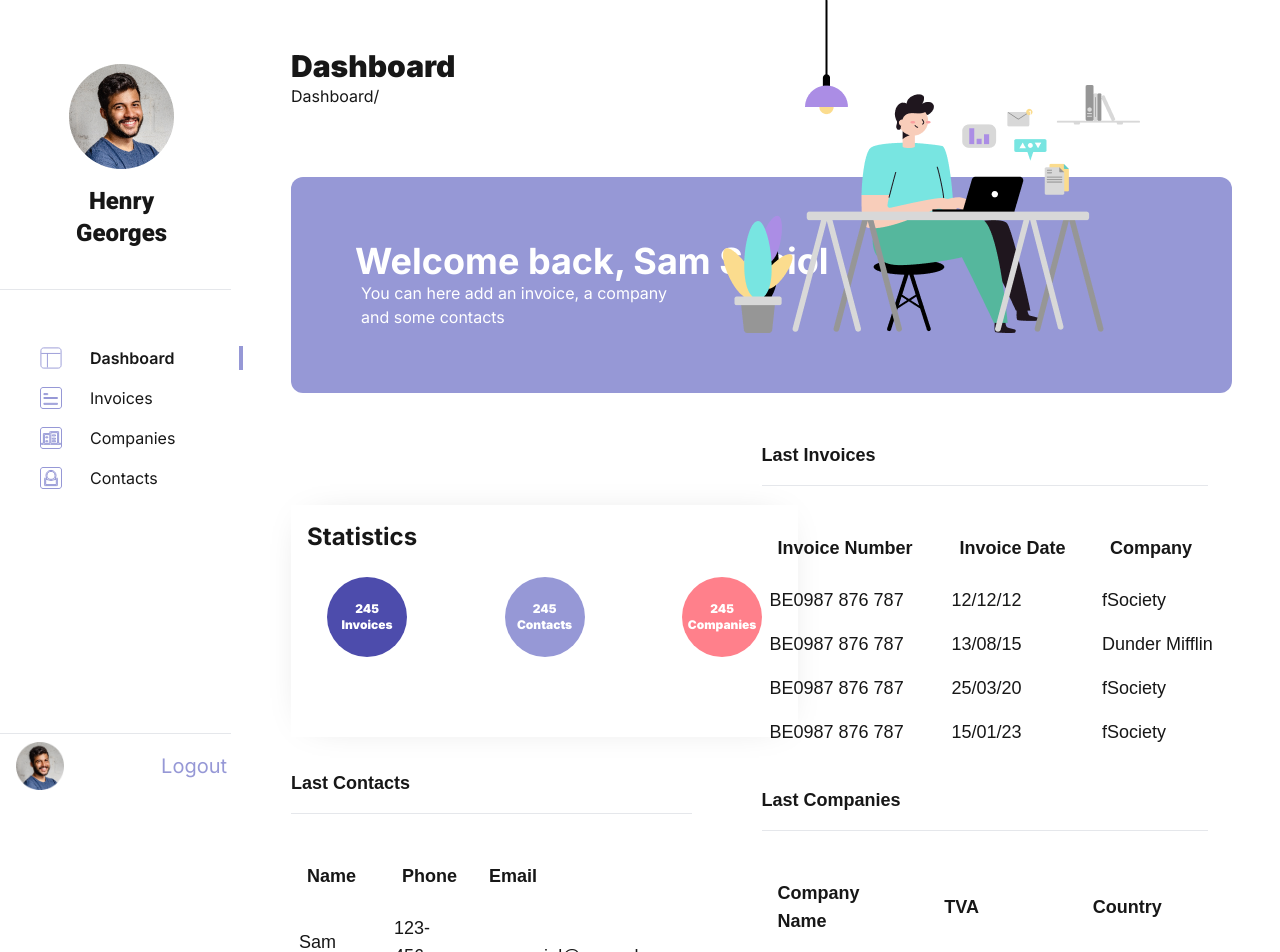
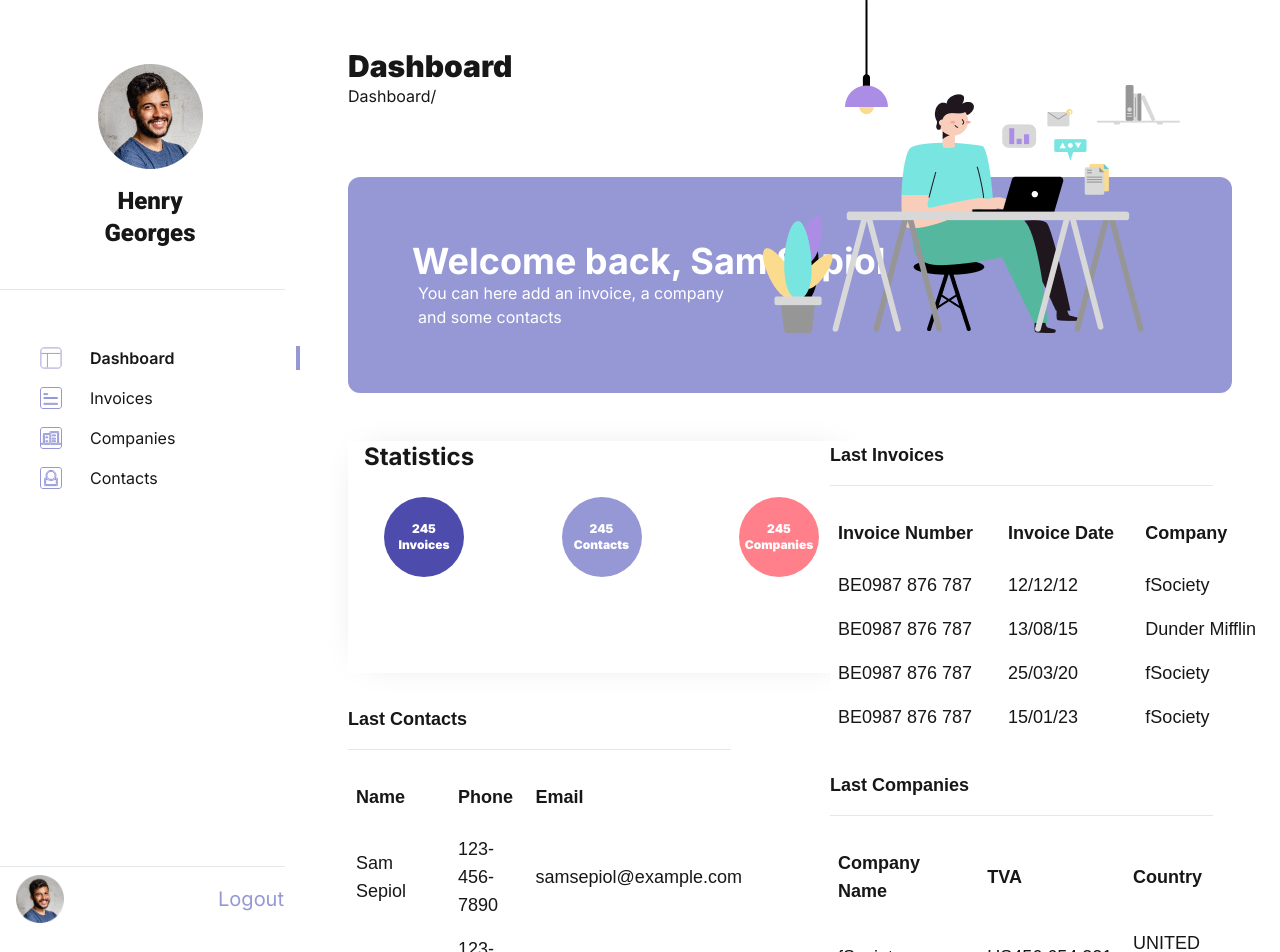
Before and after one commit to sam-sepiol1/cogip-client, a Next.js app: page /dashboard in a window 1280 px wide. Shown: the top 952 px of the page. Built offline with nearby package versions, Linux system fonts and the light colour scheme.

Commit message:
FRONT : requested changes for dashboard_fetch_data

```diff
--- a/app/components/Dashboard_data_fetch.tsx
+++ b/app/components/Dashboard_data_fetch.tsx
@@ -6,14 +6,14 @@ interface DynamicTableProps {
 
 export default function DynamicTable({ title, columns, data }: DynamicTableProps) {
 	return (
-		<div className='font-bold text-lg'>
-			<h2 className=''>{title}</h2>
-			<hr className='w-[95%] mt-4 mb-8' />
+		<div className='font-bold text-lg bg-white border-[#E0E0E0]'>
+			<h2 className='w-full text-left'>{title}</h2>
+			<hr className='w-[85%] text-left mt-4 mb-8 ' />
 			<table className='w-full px-8'>
 				<thead>
 					<tr>
 						{columns.map((column) => (
-							<th key={column} className='p-4 text-left'>
+							<th key={column} className='px-2 pb-4 text-left'>
 								{column}
 							</th>
 								))}
--- a/app/components/Dashboard_header.tsx
+++ b/app/components/Dashboard_header.tsx
@@ -1,3 +1,5 @@
+import Image from 'next/image';
+
 export default function Dashboard_header() {
 	// Mock data for the header
 	// TODO : Delete this when backend is ready and connected
@@ -6,7 +8,8 @@ export default function Dashboard_header() {
 	};
 
 	return (
-		<header className='dashboard-title dashboard_header p-12 flex flex-col gap-[69px]'>
+		<main>
+			<header className='dashboard-title dashboard_header p-12 flex flex-col gap-[69px] '>
 				<div>
 					<h1 className=' text-3xl font-black'>Dashboard</h1>
 					<h3> Dashboard/ </h3>
@@ -15,13 +18,12 @@ export default function Dashboard_header() {
 					<div className='dashboard_hero_infos'>
 						<h2 className='text-4xl font-bold'> Welcome back, {dataTest.username}</h2>
 						<p className='w-[70%] pl-1.5'> You can here add an invoice, a company and some contacts </p>
+						<div className='dashboard_hero_illustration top-0 right-[100px] absolute'>
+							<Image className='z-10' src='/Dashboard_Header/dashboard-header_illustration.png' alt='illustration' width={417} height={332} />
 						</div>
-				<div className='dashboard_hero_illustration'>
-					<picture>
-						<img className='z-2 absolute right-[140px] top-0' src='/Dashboard_Header/dashboard-header_illustration.png' alt='illustration' />
-					</picture>
 					</div>
 				</div>
 			</header>
+		</main>
 	);
 }
--- a/app/components/Dashboard_menu.tsx
+++ b/app/components/Dashboard_menu.tsx
@@ -6,7 +6,8 @@ export default function Dashboard_menu() {
 	const pathname = usePathname();
 
 	return (
-		<aside className=' relative dashboard_menu h-screen w-[300px] pt-16'>
+		<main className='fixed'>
+			<aside className='flex flex-col dashboard_menu w-[300px] pt-16'>
 				<div className='profile_infos flex flex-col items-center'>
 					<picture className='mb-4'>
 						<img src='Dashboard/Dashboard_profile-picture.png' alt='Profile picture' />
@@ -43,7 +44,7 @@ export default function Dashboard_menu() {
 						</li>
 					</ul>
 				</div>
-			<div className='logout absolute bottom-[10px] w-full dashboard-menu-logout'>
+				<div className='logout w-full dashboard-menu-logout mt-[47vh]'>
 					<hr className='w-[95%] mb-2' />
 					<div className='flex items-center justify-between px-4'>
 						<Image src='/Dashboard/Dashboard_profile-picture.png' alt='Profile picture' width={48} height={48} />
@@ -53,5 +54,6 @@ export default function Dashboard_menu() {
 					</div>
 				</div>
 			</aside>
+		</main>
 	);
 }
--- a/app/components/Dashboard_stats.tsx
+++ b/app/components/Dashboard_stats.tsx
@@ -6,7 +6,7 @@ export default function Daashboard_stats() {
 	};
 
 	return (
-		<main className='dashboard-stats mt-16 ml-12 w-[507px] p-4 h-[232px] dashboard_drop-shadow'>
+		<main className='dashboard-stats w-[507px] px-4 h-[232px] dashboard_drop-shadow'>
 			<h3 className='text-2xl font-bold mb-6'>Statistics</h3>
 			<ul className='flex flex-row justify-between  px-5'>
 				<li>
--- a/app/dashboard/page.tsx
+++ b/app/dashboard/page.tsx
@@ -88,18 +88,16 @@ export default function Dashboard() {
 
 	return (
 		<main>
-			<div className='flex'>
+			<div className='flex h-screen'>
 				<Dashboard_menu />
-				<div className='w-full'>
+				<div className='flex-1 overflow-y-auto ml-[300px]'>
 					<Dashboard_header />
-					<div className='grid grid-cols-2'>
-						<div className='flex flex-col gap-8 pr-12'>
+					<div className='grid grid-cols-2 gap-8 z-30 absolute ml-12'>
+						<div className='flex flex-col gap-8'>
 							<Dashboard_stats />
-							<span className='ml-12'>
-								<Dashboard_data_fetch title='Last Contacts' columns={['Name', 'Phone', 'Email']} data={dataTestContacts} />
-							</span>
+							<Dashboard_data_fetch title='Last Contacts' columns={['Name', 'Phone', 'Email']} data={dataTestContacts} />
 						</div>
-						<div className='flex flex-col gap-8 pr-12'>
+						<div className='flex flex-col gap-8 '>
 							<Dashboard_data_fetch title='Last Invoices' columns={['Invoice Number', 'Invoice Date', 'Company']} data={dataTestInvoices} />
 							<Dashboard_data_fetch title='Last Companies' columns={['Company Name', 'TVA', 'Country']} data={dataTestCompanies} />
 						</div>
```
Lines whose indentation alone changed are shown as unchanged.
